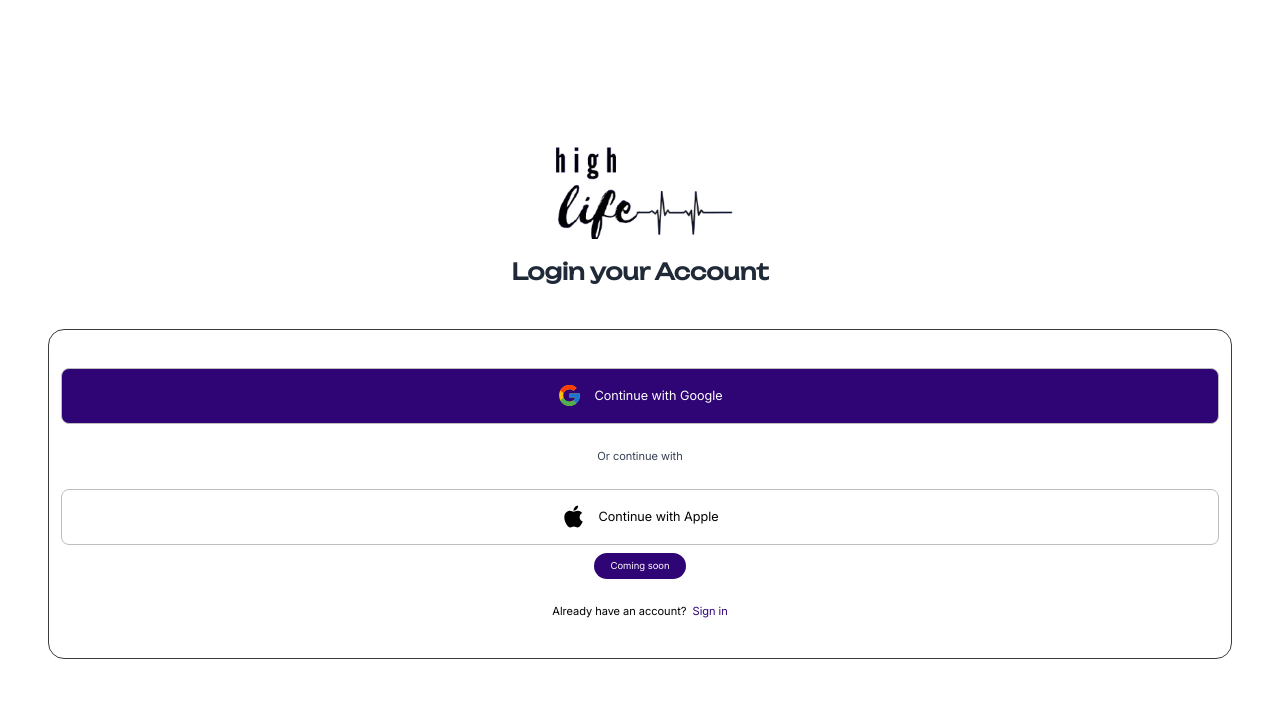
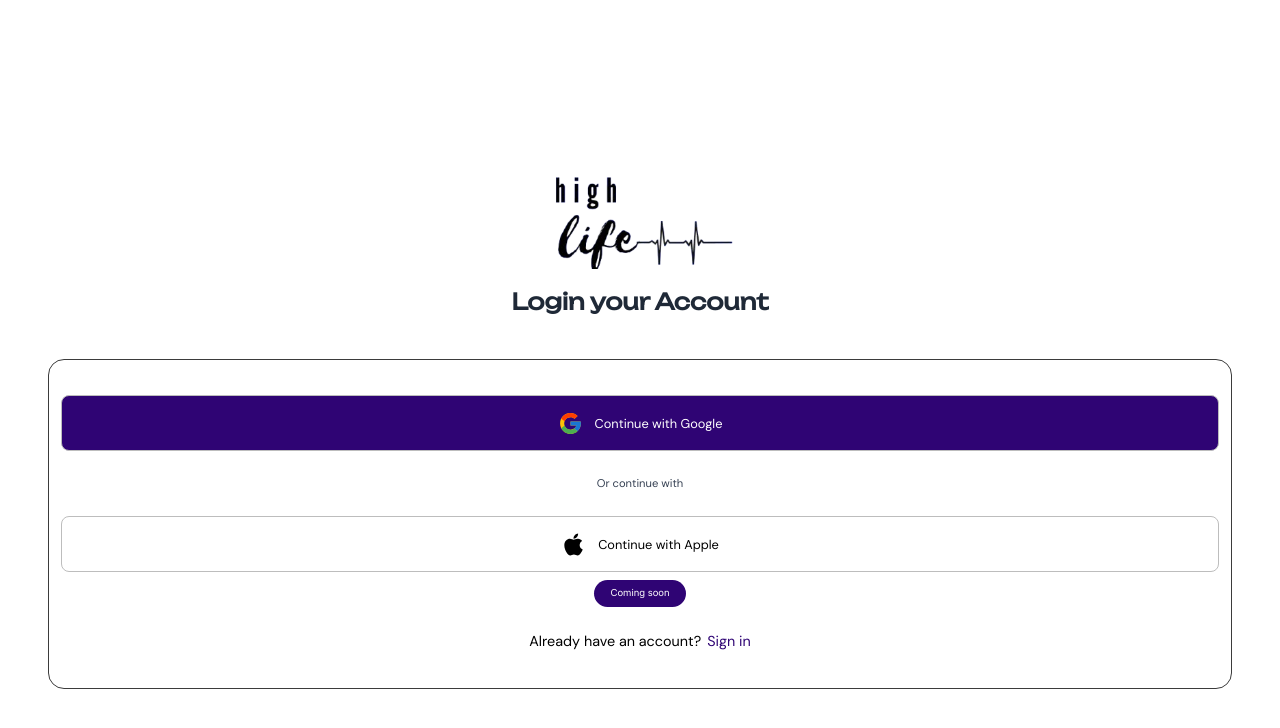
Before and after one commit to Thimmzie/highlife, a React (Vite) app: page /login in a window 1280 px wide. Shown: the top 728 px of the page. Built offline with nearby package versions, Linux system fonts and the light colour scheme.

Commit message:
login fix

```diff
--- a/src/components/login.jsx
+++ b/src/components/login.jsx
@@ -6,7 +6,7 @@ import { FaApple } from 'react-icons/fa';
 const login = () => {
   return (
     <>
-      <div className="bg-[#ffff] h-[100vh] flex flex-col items-center justify-center gap-10 px-12">
+      <div className="bg-[#ffff] h-[100vh] pt-15 flex flex-col items-center lg:justify-center gap-10 px-12">
         <div className="flex flex-col items-center justify-center gap-4">
           <img src={Logo} />
           <h1 className="text-[#1f2937] text-[1.3rem] font-bold mt-1.3 lg:text-[1.4rem]">
@@ -16,25 +16,25 @@ const login = () => {
         <div className="min-h-[330px] w-full rounded-2xl border border-[#3b3b3b] px-3 outline-0 flex flex-col items-center justify-center">
           <button className="flex justify-center items-center gap-3 w-full border border-[#bdbdbd] h-[7vh] rounded-lg bg-[#2f0474] text-[#ffff] cursor-pointer">
             <FcGoogle size={25} />
-            <p className="text-[0.9rem] lg:text-[0.8rem] font-inter">
+            <p className="text-[1rem] lg:text-[0.8rem] font-dmsans">
               Continue with Google
             </p>
           </button>
 
-          <p className="text-[0.8rem] mt-6 text-gray-700 lg:text-[0.7rem] whitespace-nowrap font-inter">
+          <p className="text-[0.8rem] mt-6 text-gray-700 lg:text-[0.7rem] whitespace-nowrap font-dmsans">
             Or continue with
           </p>
 
           <button className="mt-6 flex justify-center items-center gap-3 w-full border border-[#bdbdbd] h-[7vh] rounded-lg lg:bg-[#ffffff] cursor-pointer">
             <FaApple size={25} />
-            <p className="text-[0.9rem] lg:text-[0.8rem] font-inter">
+            <p className="text-[1rem] lg:text-[0.8rem] font-dmsans">
               Continue with Apple
             </p>
           </button>
           <p className="bg-[#2f0474] mt-2 text-[0.6rem] px-4 py-1.5 text-[#ffff] rounded-2xl font-inter">
             Coming soon
           </p>
-          <p className="mt-6 text-[0.7rem] font-inter">
+          <p className="mt-6 text-[0.9rem] font-dmsans">
             Already have an account?
             <a href="#">
               <span className="pl-1.5 text-[#2f0474]">Sign in</span>
```
